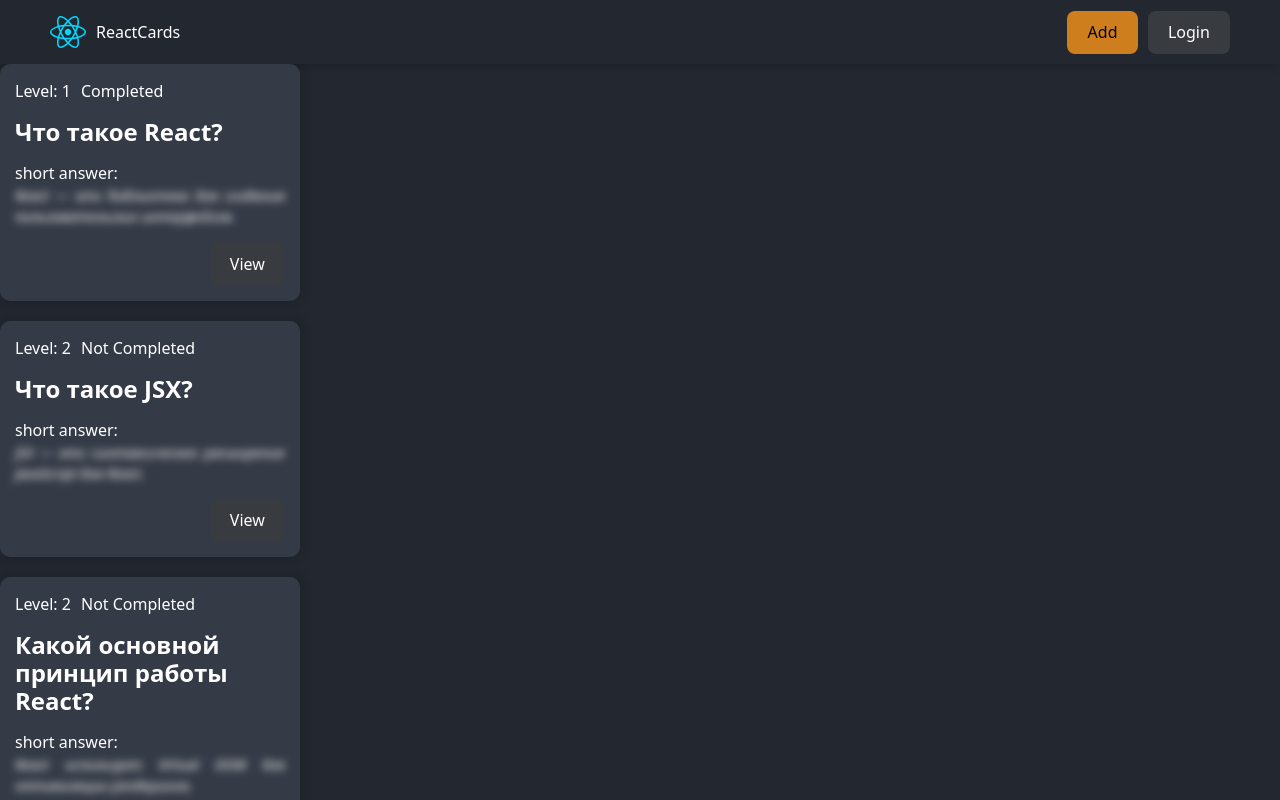
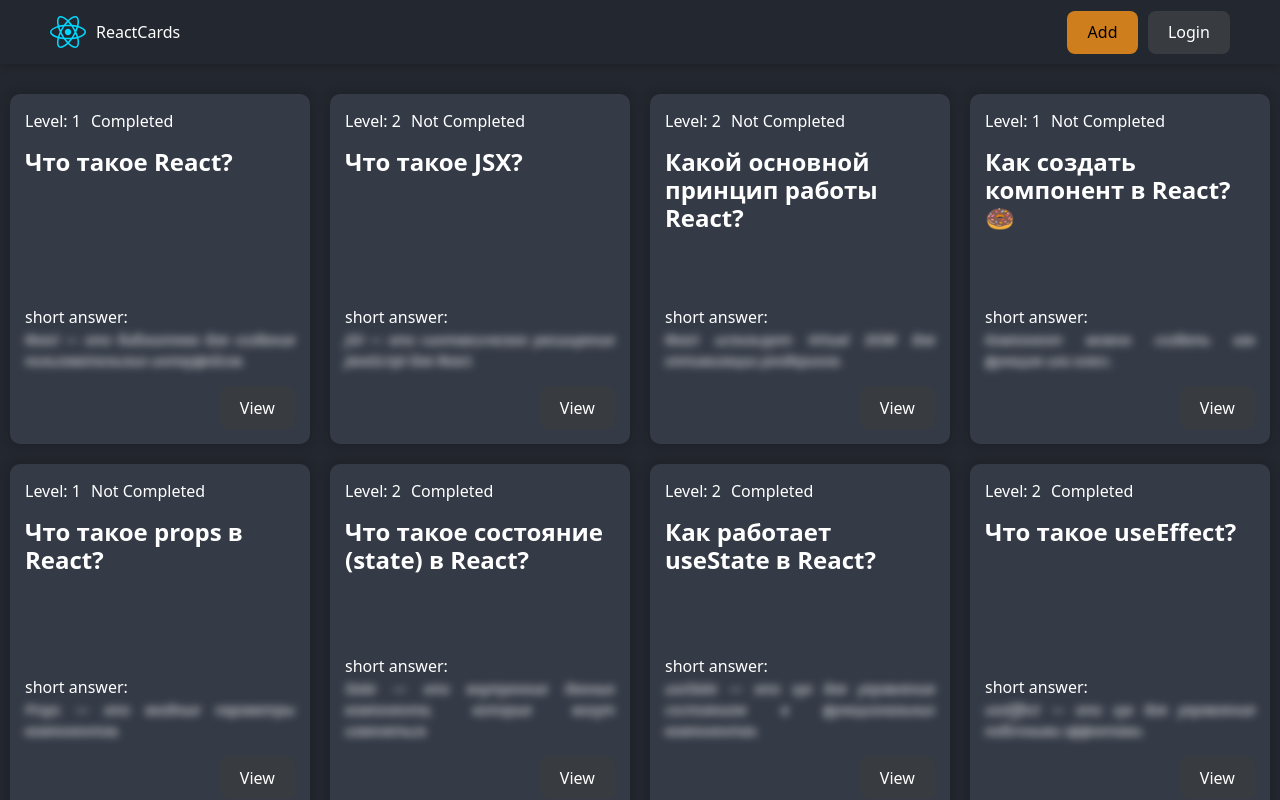
Before and after one commit to anndudek/react-pet, a React (Vite) app: page / in a window 1280 px wide. Built offline with nearby package versions, Linux system fonts and the light colour scheme; data requests are answered from the project's data file.

Commit message:
question card list

```diff
--- /dev/null
+++ b/src/components/QuestionCardList/QuestionCardList.jsx
@@ -0,0 +1,13 @@
+import { QuestionCard } from "../QuestionCard";
+import cls from "./QuestionCardList.module.css";
+
+export const QuestionCardList = ({ cards }) => {
+  return (
+    <div className={cls.cardList}>
+      {cards.map((card, index) => {
+        return <QuestionCard card={card} key={index} />;
+      })}
+      ;
+    </div>
+  );
+};
--- /dev/null
+++ b/src/components/QuestionCardList/QuestionCardList.module.css
@@ -0,0 +1,10 @@
+.cardList {
+    width: 100%;
+    padding: 30px 0;
+    margin: 0 auto;
+    display: flex;
+    justify-content: center;
+    align-items: center;
+    flex-wrap: wrap;
+    gap: 20px;
+}
--- /dev/null
+++ b/src/components/QuestionCardList/index.jsx
@@ -0,0 +1 @@
+export { QuestionCardList } from "./QuestionCardList";
--- a/src/pages/HomePage/HomePage.jsx
+++ b/src/pages/HomePage/HomePage.jsx
@@ -1,7 +1,7 @@
 import { useEffect, useState } from "react";
 import cls from "./HomePage.module.css";
-import { QuestionCard } from "../../components/QuestionCard";
 import { API_URL } from "../../constants";
+import { QuestionCardList } from "../../components/QuestionCardList";
 
 export const HomePage = () => {
   const [questions, setQuestions] = useState([]);
@@ -23,9 +23,7 @@
 
   return (
     <>
-      {questions.map((card, index) => {
-        return <QuestionCard card={card} key={index} />;
-      })}
+      <QuestionCardList cards={questions} />
     </>
   );
 };
```
